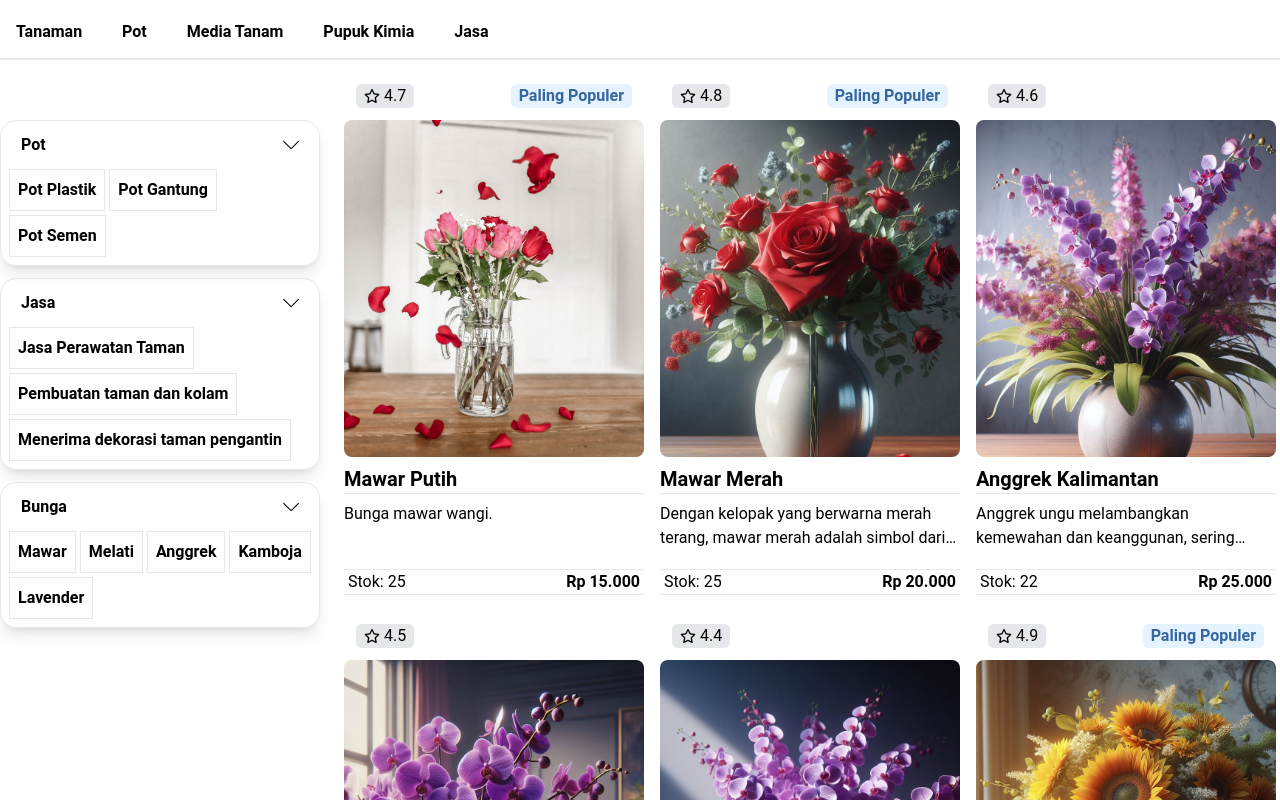
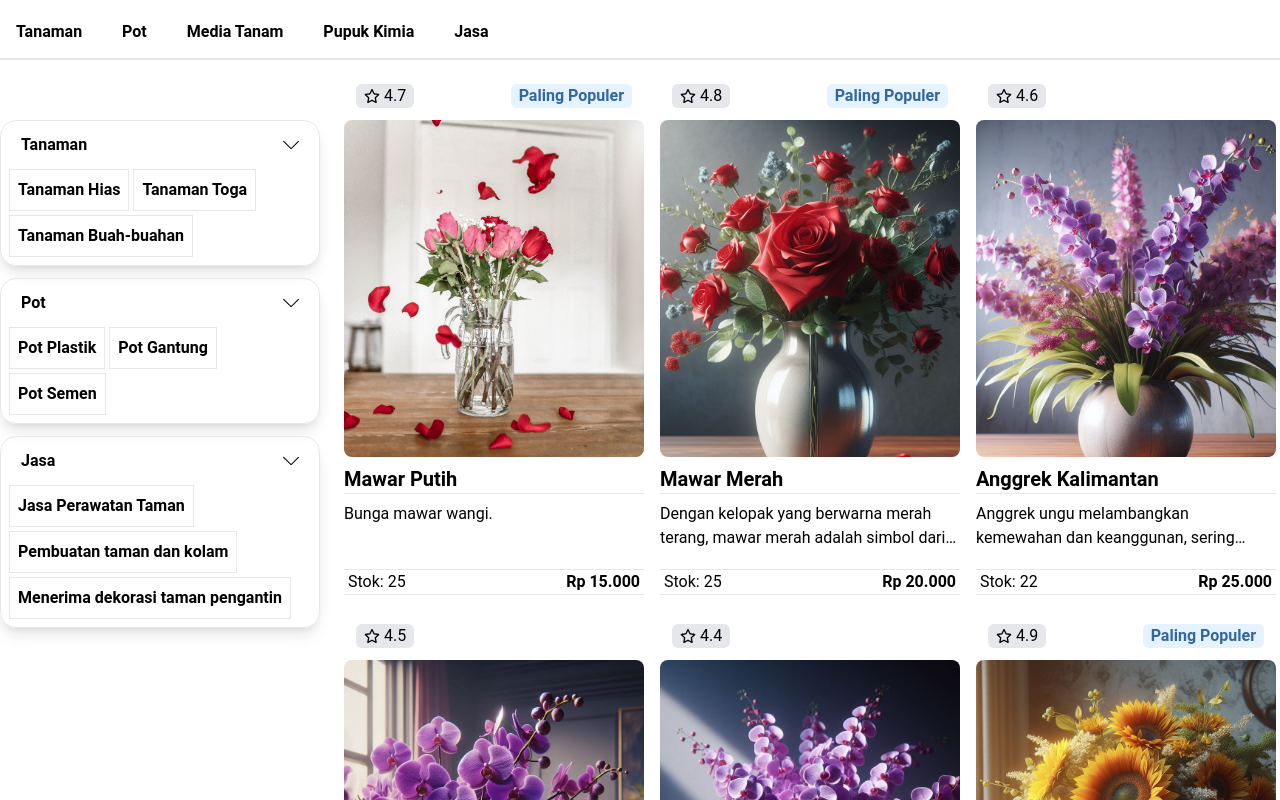
Before and after one commit to aritama1412/project-ica, a Next.js app: page / in a window 1280 px wide. Shown: the top 800 px of the page. Built offline with nearby package versions, Linux system fonts and the light colour scheme.

Commit message:
navbar fiks

```diff
--- a/src/app/components/productCard.jsx
+++ b/src/app/components/productCard.jsx
@@ -8,7 +8,7 @@ export const ProductCard = ({ data }) => {
     <>
       {data.map((flower) => (
         <div
-          className="flex flex-col max-w-[300px] max-h-[480px]  mb-10 pb-5 mt-3 cursor-pointer"
+          className="flex flex-col max-w-[300px] max-h-[480px] mb-10 pb-5 mt-3 cursor-pointer"
           key={flower.id}
         >
           <div className="flex flex-row items-center justify-between w-full px-3 py-3">
@@ -44,7 +44,7 @@ export const ProductCard = ({ data }) => {
               {flower.description}
             </p>
             <hr className=" mt-2" />
-            <div className="flex flex-row justify-between items-center px-1">
+            <div className="flex flex-row justify-between items-center px-1 ">
               <span>Stok: {flower.stocks}</span>
               <h2 className="font-semibold">
                 {flower.price.toLocaleString("id-ID", {
--- a/src/app/filter/page.jsx
+++ b/src/app/filter/page.jsx
@@ -18,11 +18,9 @@ const colors = [
 ];
 
 const flowers = [
-  { id: 1, name: "Mawar" },
-  { id: 2, name: "Melati" },
-  { id: 3, name: "Anggrek" },
-  { id: 4, name: "Kamboja" },
-  { id: 5, name: "Lavender" },
+  { id: 1, name: "Tanaman Hias" },
+  { id: 2, name: "Tanaman Toga" },
+  { id: 3, name: "Tanaman Buah-buahan" },
 ];
 
 const vases = [
@@ -41,9 +39,9 @@ const FilterBar = () => {
   return (
     <div className="flex flex-col items-center h-full w-[320px] max-w-[320px] mt-[60px]">
       {/* <FilterCard data={colors} filterText="Warna" /> */}
+      <FilterCard data={flowers} filterText="Tanaman" />
       <FilterCard data={vases} filterText="Pot" />
       <FilterCard data={services} filterText="Jasa" />
-      <FilterCard data={flowers} filterText="Bunga" />
     </div>
   );
 };
--- a/src/app/navbar/page.jsx
+++ b/src/app/navbar/page.jsx
@@ -2,11 +2,11 @@
 import { useState } from "react";
 
 const Dropdown = ({ items }) => (
-  <ul className="bg-white absolute shadow-md rounded z-10 ml-[-16px]">
+  <ul className="bg-white absolute shadow-md rounded ml-[-16px]">
     {items.map((item, index) => (
       <li
         key={index}
-        className="px-4 py-2 cursor-pointer z-[99] w-[200px] font-normal text-sm hover:bg-gray-100"
+        className="px-4 py-2 cursor-pointer w-[200px] font-normal text-sm hover:bg-gray-100"
       >
         {item}
       </li>
@@ -30,7 +30,7 @@ const Navbar = () => {
   };
 
   return (
-    <div className="flex flex-col justify-center items-center sticky border-b-2">
+    <div className="flex flex-col justify-center items-center sticky border-b-2 z-[1]">
       <div className="flex flex-row gap-10 w-full justify-start items-center pt-5 pb-3">
         <ul className="flex flex-row gap-10 w-full justify-start items-center font-bold relative pl-4">
           {Object.keys(menuData).map((key, index) => (
--- a/src/app/products/page.jsx
+++ b/src/app/products/page.jsx
@@ -93,7 +93,7 @@ const flowers = [
 
 const Products = () => {
   return (
-    <div className="w-full grid grid-cols-3 gap-2 place-items-center z-[-1]">
+    <div className="w-full grid grid-cols-3 gap-2 place-items-center cursor-pointer">
       <ProductCard data={flowers} />
     </div>
   );
```
